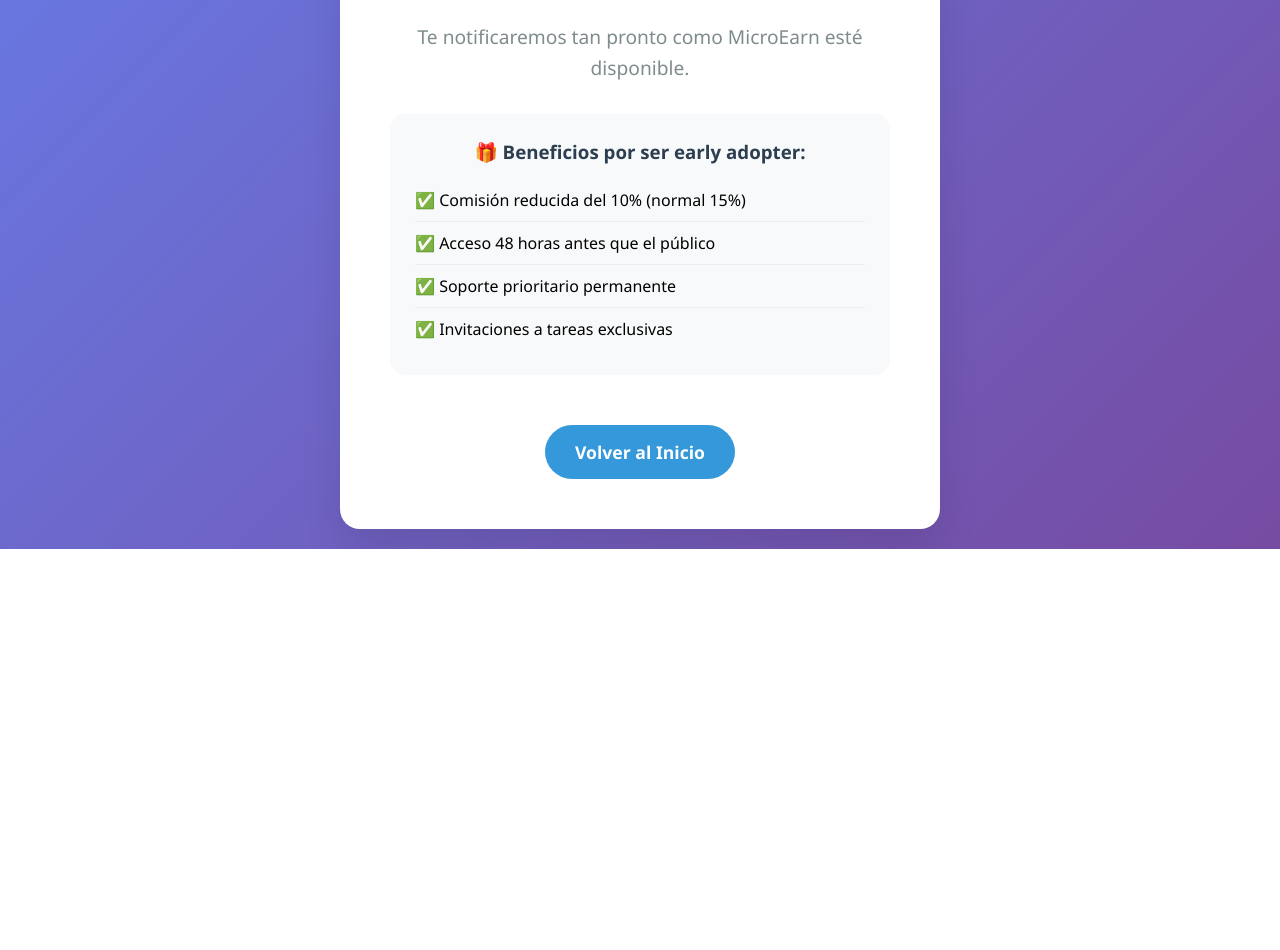
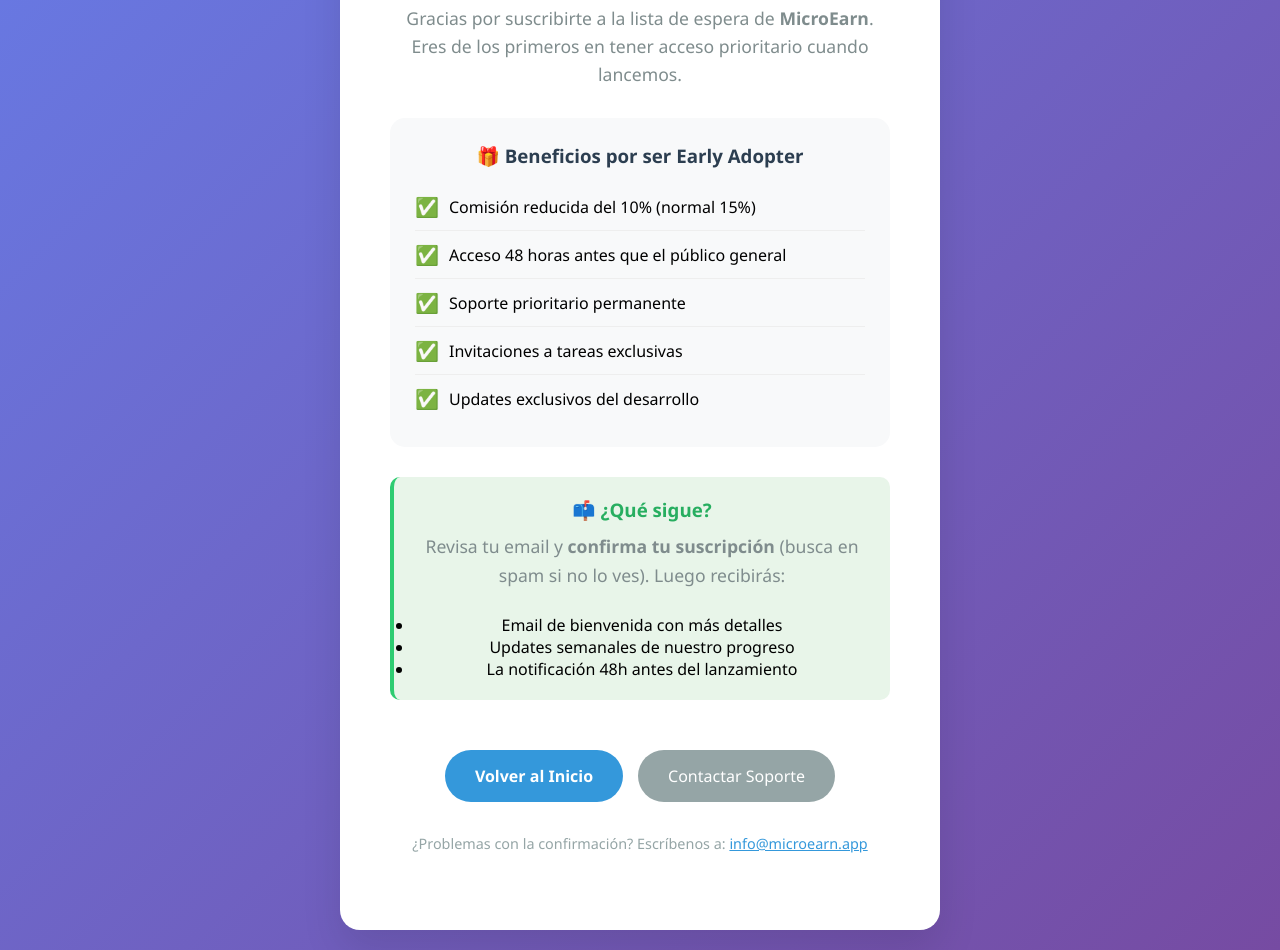
Before and after one commit to microearn/microearn-app, a plain HTML site: page gracias.html in a window 1280 px wide. Shown: the part 316-1266 px from the top of the page. Before the commit the page ends 865 px from the top, so only its background shows below. Drawn offline with Linux system fonts and the light colour scheme.

Commit message:
Add files via upload

```diff
--- a/gracias.html
+++ b/gracias.html
@@ -3,7 +3,6 @@
 <head>
     <meta charset="UTF-8">
     <meta name="viewport" content="width=device-width, initial-scale=1.0">
-	<link rel="icon" href="https://microearn.app/Favicon.png" type="image/png">
     <title>¡Gracias por unirte! - MicroEarn</title>
     <style>
         * {
@@ -17,8 +16,8 @@
             background: linear-gradient(135deg, #667eea 0%, #764ba2 100%);
             min-height: 100vh;
             display: flex;
+            justify-content: center;
             align-items: center;
-            justify-content: center;
             padding: 20px;
         }
 
@@ -32,6 +31,17 @@
             width: 100%;
         }
 
+        .logo {
+            font-size: 2.5rem;
+            font-weight: bold;
+            color: #2c3e50;
+            margin-bottom: 20px;
+        }
+
+        .logo span {
+            color: #e74c3c;
+        }
+
         .success-icon {
             font-size: 4rem;
             color: #2ecc71;
@@ -41,32 +51,14 @@
         h1 {
             color: #2c3e50;
             margin-bottom: 20px;
-            font-size: 2.5rem;
+            font-size: 2.2rem;
         }
 
         p {
             color: #7f8c8d;
-            font-size: 1.2rem;
+            font-size: 1.1rem;
             line-height: 1.6;
             margin-bottom: 25px;
-        }
-
-        .cta-button {
-            display: inline-block;
-            background: #3498db;
-            color: white;
-            padding: 15px 30px;
-            border-radius: 50px;
-            text-decoration: none;
-            font-weight: bold;
-            font-size: 1.1rem;
-            transition: all 0.3s ease;
-            margin-top: 20px;
-        }
-
-        .cta-button:hover {
-            background: #2980b9;
-            transform: translateY(-2px);
         }
 
         .benefits {
@@ -90,10 +82,72 @@
         .benefits li {
             padding: 10px 0;
             border-bottom: 1px solid #eee;
+            display: flex;
+            align-items: center;
         }
 
         .benefits li:last-child {
             border-bottom: none;
+        }
+
+        .benefits li::before {
+            content: "✅";
+            margin-right: 10px;
+            font-size: 1.2rem;
+        }
+
+        .next-steps {
+            background: #e8f5e9;
+            padding: 20px;
+            border-radius: 10px;
+            margin: 20px 0;
+            border-left: 4px solid #2ecc71;
+        }
+
+        .next-steps h3 {
+            color: #27ae60;
+            margin-bottom: 10px;
+        }
+
+        .cta-button {
+            display: inline-block;
+            background: #3498db;
+            color: white;
+            padding: 15px 30px;
+            border-radius: 50px;
+            text-decoration: none;
+            font-weight: bold;
+            margin-top: 20px;
+            transition: all 0.3s ease;
+        }
+
+        .cta-button:hover {
+            background: #2980b9;
+            transform: translateY(-2px);
+        }
+
+        .secondary-button {
+            display: inline-block;
+            background: #95a5a6;
+            color: white;
+            padding: 15px 30px;
+            border-radius: 50px;
+            text-decoration: none;
+            margin-top: 20px;
+            transition: all 0.3s ease;
+        }
+
+        .secondary-button:hover {
+            background: #7f8c8d;
+            transform: translateY(-2px);
+        }
+
+        .button-group {
+            display: flex;
+            gap: 15px;
+            justify-content: center;
+            flex-wrap: wrap;
+            margin-top: 30px;
         }
 
         @media (max-width: 768px) {
@@ -102,29 +156,63 @@
             }
 
             h1 {
-                font-size: 2rem;
+                font-size: 1.8rem;
+            }
+
+            .button-group {
+                flex-direction: column;
+            }
+
+            .cta-button, .secondary-button {
+                width: 100%;
             }
         }
     </style>
 </head>
 <body>
     <div class="container">
-        <div class="success-icon">✅</div>
-        <h1>¡Gracias por unirte!</h1>
-        <p>Te has añadido correctamente a nuestra lista de espera.</p>
-        <p>Te notificaremos tan pronto como MicroEarn esté disponible.</p>
+        <div class="logo">Micro<span>Earn</span></div>
+        <div class="success-icon">🎉</div>
+
+        <h1>¡Te has unido exitosamente!</h1>
+        <p>Gracias por suscribirte a la lista de espera de <strong>MicroEarn</strong>. Eres de los primeros en tener acceso prioritario cuando lancemos.</p>
 
         <div class="benefits">
-            <h3>🎁 Beneficios por ser early adopter:</h3>
+            <h3>🎁 Beneficios por ser Early Adopter</h3>
             <ul>
-                <li>✅ Comisión reducida del 10% (normal 15%)</li>
-                <li>✅ Acceso 48 horas antes que el público</li>
-                <li>✅ Soporte prioritario permanente</li>
-                <li>✅ Invitaciones a tareas exclusivas</li>
+                <li>Comisión reducida del 10% (normal 15%)</li>
+                <li>Acceso 48 horas antes que el público general</li>
+                <li>Soporte prioritario permanente</li>
+                <li>Invitaciones a tareas exclusivas</li>
+                <li>Updates exclusivos del desarrollo</li>
             </ul>
         </div>
 
-        <a href="https://microearn.app" class="cta-button">Volver al Inicio</a>
+        <div class="next-steps">
+            <h3>📫 ¿Qué sigue?</h3>
+            <p>Revisa tu email y <strong>confirma tu suscripción</strong> (busca en spam si no lo ves). Luego recibirás:</p>
+            <ul>
+                <li>Email de bienvenida con más detalles</li>
+                <li>Updates semanales de nuestro progreso</li>
+                <li>La notificación 48h antes del lanzamiento</li>
+            </ul>
+        </div>
+
+        <div class="button-group">
+            <a href="https://microearn.app" class="cta-button">Volver al Inicio</a>
+            <a href="mailto:info@microearn.app" class="secondary-button">Contactar Soporte</a>
+        </div>
+
+        <p style="margin-top: 30px; font-size: 0.9rem; color: #95a5a6;">
+            ¿Problemas con la confirmación? Escríbenos a: <a href="mailto:info@microearn.app" style="color: #3498db;">info@microearn.app</a>
+        </p>
     </div>
+
+    <script>
+        // Redirección automática después de 8 segundos
+        setTimeout(function() {
+            window.location.href = "https://microearn.app";
+        }, 8000);
+    </script>
 </body>
 </html>
```
